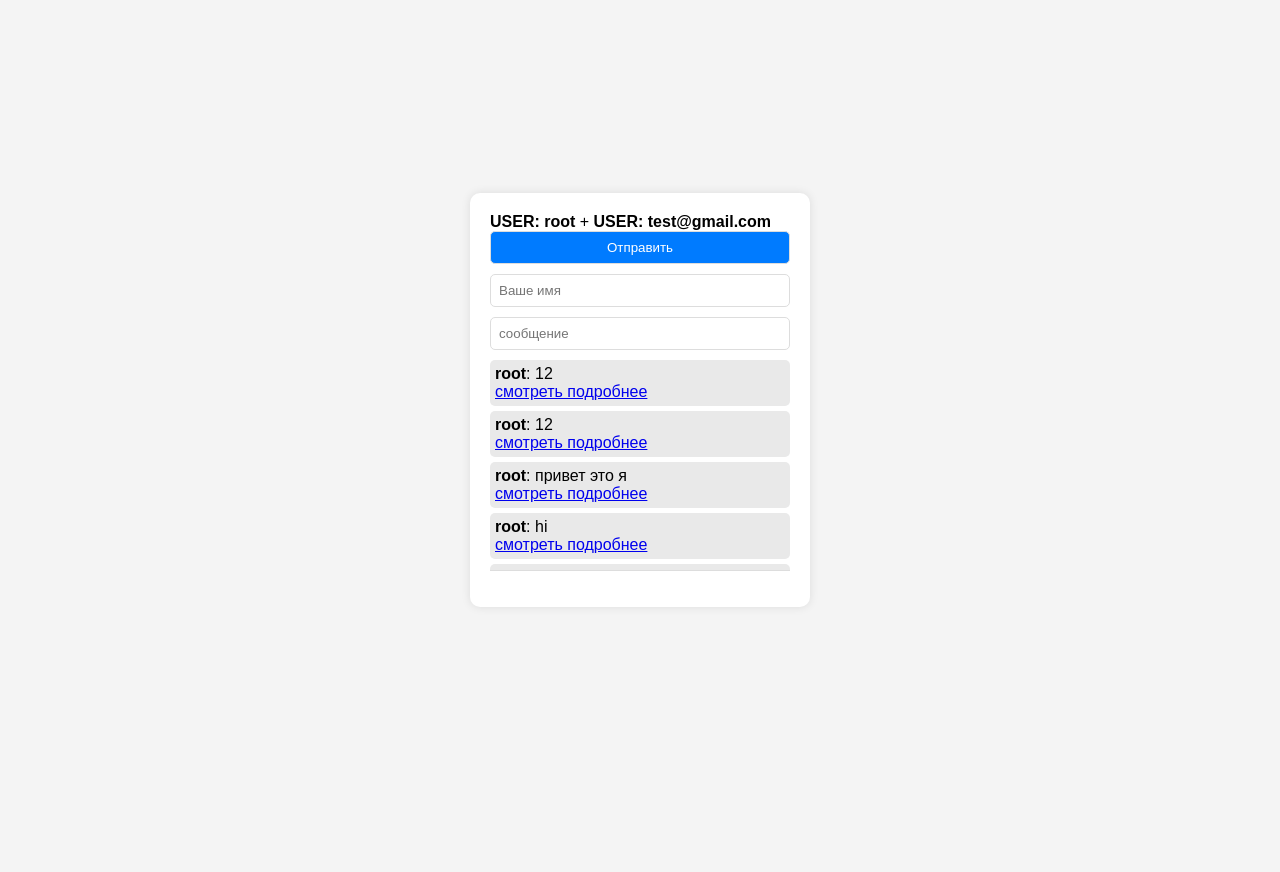
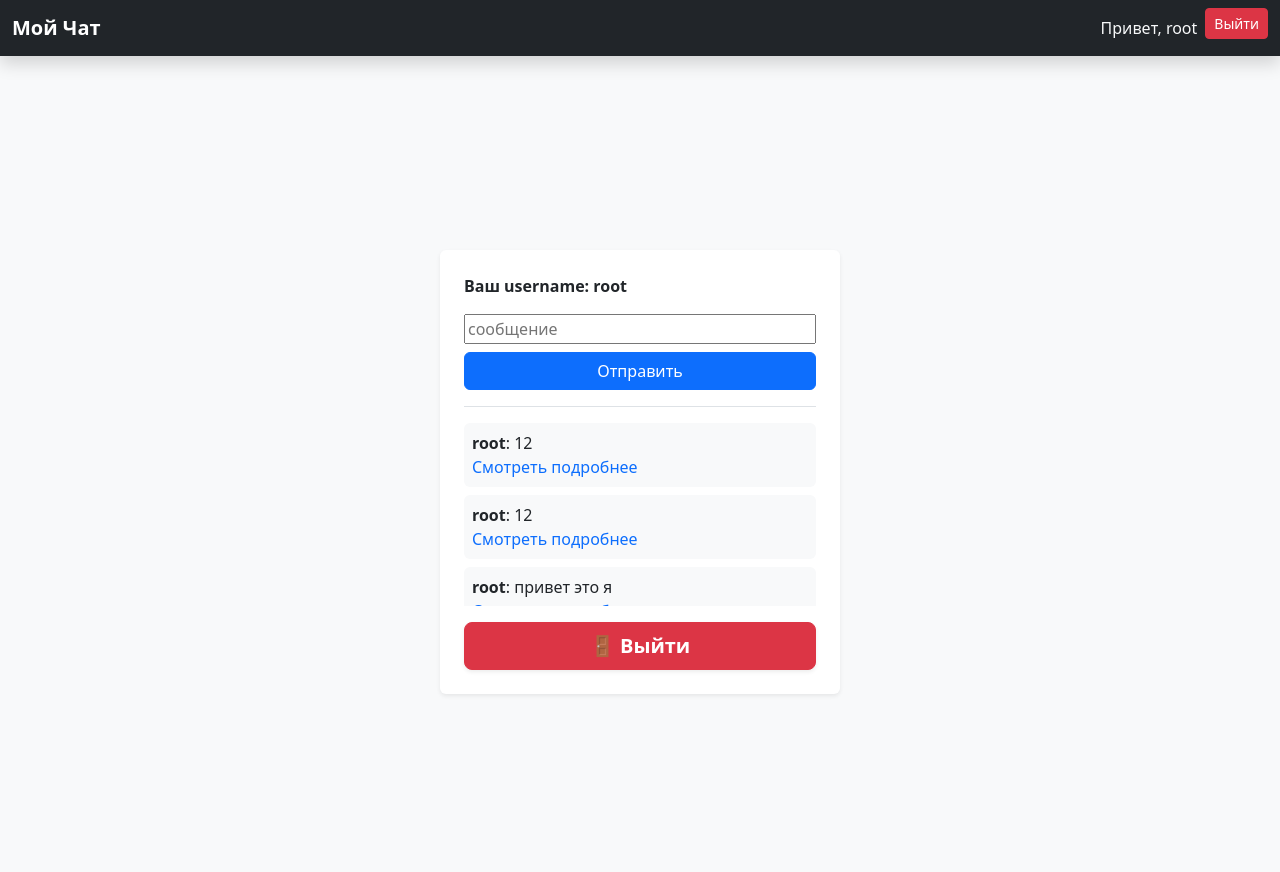
Before and after one commit to hurtki/rhytmic.world, a Django app: page / in a window 1280 px wide. Before the commit the page ends 571 px from the top, so only its background shows below. Run offline with Django 5.2, Linux system fonts and the light colour scheme; a user stored in the database is signed in; data comes from the database, SQL or seed files in the repository; both versions use the stored data as it was after the commit.

Commit message:
Добавил бутстрап, все поменял

```diff
--- a/accounts/urls.py
+++ b/accounts/urls.py
@@ -1,7 +1,10 @@
 from django.urls import path
 from .views import CustomLoginView, register
+from django.contrib.auth import views as auth_views
+
 
 urlpatterns = [
     path('login/', CustomLoginView.as_view(), name='login'),
     path('reg/', register, name='reg'),
+    path('logout/', auth_views.LogoutView.as_view(), name='logout')
 ]
--- a/chat/settings.py
+++ b/chat/settings.py
@@ -97,6 +97,9 @@ AUTH_PASSWORD_VALIDATORS = [
     },
 ]
 
+MESSAGE_SEND_COOLDOWN = int(os.getenv("MESSAGE_SEND_COOLDOWN", 15))
+
+
 
 # Internationalization
 # https://docs.djangoproject.com/en/5.1/topics/i18n/
--- a/main/forms.py
+++ b/main/forms.py
@@ -1,5 +1,6 @@
 from .models import Messages
-from django.forms import ModelForm, TextInput
+from django.forms import ModelForm, TextInput, HiddenInput
+
 
 class MessagesForm(ModelForm):
     class Meta:
@@ -7,10 +8,13 @@ class MessagesForm(ModelForm):
         fields = ['name', 'message']
 
         widgets = {
-            'name': TextInput(attrs={
-                'placeholder':"Ваше имя"
-            }),
+            'name': HiddenInput(),
             'message': TextInput(attrs={
                 'placeholder':"сообщение"
             })
         }
+    def __init__(self, *args, **kwargs):
+        user = kwargs.pop('user', None)  # Получаем пользователя, если передан
+        super().__init__(*args, **kwargs)
+        if user:
+            self.fields['name'].initial = user.username
--- a/main/static/main/chat.css
+++ /dev/null
@@ -1,96 +0,0 @@
-body {
-    font-family: Arial, sans-serif;
-    background-color: #f4f4f4;
-    display: flex;
-    justify-content: center;
-    align-items: center;
-    height: 100vh;
-    margin: 0;
-}
-
-.chat-container {
-    background: white;
-    padding: 20px;
-    border-radius: 10px;
-    box-shadow: 0 0 10px rgba(0, 0, 0, 0.1);
-    width: 300px;
-}
-
-.messages {
-    max-height: 200px;
-    overflow-y: auto;
-    margin-bottom: 10px;
-    border-bottom: 1px solid #ddd;
-    padding-bottom: 10px;
-}
-
-.message {
-    margin-bottom: 5px;
-    padding: 5px;
-    background: #e9e9e9;
-    border-radius: 5px;
-}
-
-form {
-    display: flex;
-    flex-direction: column;
-}
-
-input, button {
-    margin-bottom: 10px;
-    padding: 8px;
-    border: 1px solid #ddd;
-    border-radius: 5px;
-}
-
-button {
-    background: #007bff;
-    color: white;
-    cursor: pointer;
-}
-
-button:hover {
-    background: #0056b3;
-}
-
-/* Специфичные стили для detail_view_div */
-.detail_view_div {
-    width: 300px;
-    background: white;
-    padding: 20px;
-    border-radius: 10px;
-    box-shadow: 0 0 10px rgba(0, 0, 0, 0.1);
-    text-align: center;
-    border: black solid 2px;
-    margin: 10px;
-}
-
-.detail_view_div h1 {
-    font-size: 24px;
-    margin-bottom: 10px;
-}
-
-.detail_view_div h4 {
-    font-size: 18px;
-    color: #555;
-    margin-bottom: 10px;
-}
-
-.detail_view_div p {
-    font-size: 14px;
-    color: #777;
-    margin-bottom: 10px;
-}
-
-.detail_view_div a {
-    display: inline-block;
-    text-decoration: none;
-    font-weight: bold;
-    color: #007bff;
-    margin-top: 10px;
-}
-
-.detail_view_div a:hover {
-    color: #0056b3;
-    text-decoration: underline;
-}
--- a/main/templates/main/chat_page.html
+++ b/main/templates/main/chat_page.html
@@ -1,28 +1,34 @@
 {% extends "main/layout.html" %}
 {% load static %}
-{% block title %}chat{% endblock title %}
+{% block title %}Chat{% endblock title %}
 
 {% block body %}
-    <div class="chat-container">
-        <strong>USER: {{ user.username }}</strong> +
-        <strong>USER: {{ user.email }}</strong>
+<div class="container d-flex justify-content-center align-items-center vh-100">
+    <div class="chat-container bg-white p-4 rounded shadow-sm w-100" style="max-width: 400px;">
+        <strong class="d-block mb-3">Ваш username: {{ user.username }}</strong>
 
-        <form method="POST">
+        <form method="POST" action="" class="d-flex flex-column">
             {% csrf_token %}
-            <button type="submit">Отправить</button>
             {{ form.name }}
             {{ form.message }}
+            <button type="submit" class="btn btn-primary w-100 mt-2">Отправить</button>
+        </form>
 
-
-        </form>
-        <div class="messages">
+        <div class="messages border-top pt-3 mt-3 overflow-auto" style="max-height: 200px;">
             {% for message in messages %}
-                <div class="message">
+                <div class="message p-2 bg-light rounded mb-2">
                     <strong>{{ message.name }}</strong>: {{ message.message }} <br>
-                    <a href="{% url "message_detail" pk=message.id %}">смотреть подробнее</a>
+                    <a href="{% url "message_detail" pk=message.id %}" class="text-decoration-none text-primary">Смотреть подробнее</a>
                 </div>
             {% endfor %}
         </div>
-        <p>{{ error }}</p>
+
+        <p class="text-danger mt-2">{{ error }}</p>
+
+        <form method="POST" action="{% url 'logout' %}" class="mt-3">
+            {% csrf_token %}
+            <button type="submit" class="btn btn-danger btn-lg w-100 fw-bold shadow-sm">🚪 Выйти</button>
+        </form>
     </div>
+</div>
 {% endblock body %}
--- a/main/templates/main/layout.html
+++ b/main/templates/main/layout.html
@@ -1,13 +1,58 @@
 {% load static %}
 <!DOCTYPE html>
-<html lang="en">
+<html lang="ru">
 <head>
     <meta charset="UTF-8">
     <meta name="viewport" content="width=device-width, initial-scale=1.0">
     <title>{% block title %}{% endblock title %}</title>
-    <link rel="stylesheet" href="{% static "main/chat.css" %}">
+
+    <!-- Bootstrap -->
+    <link href="https://cdn.jsdelivr.net/npm/bootstrap@5.3.0/dist/css/bootstrap.min.css" rel="stylesheet">
+    <script src="https://cdn.jsdelivr.net/npm/bootstrap@5.3.0/dist/js/bootstrap.bundle.min.js"></script>
+
+    <!-- Подключение статики -->
+    <link rel="stylesheet" href="{% static 'main/chat.css' %}">
 </head>
-<body>
-    {% block body %}{% endblock body %}
+<body class="bg-light">
+
+    <!-- Навигационная панель на всю ширину -->
+    <nav class="navbar navbar-expand-lg navbar-dark bg-dark fixed-top shadow">
+        <div class="container-fluid">
+            <a class="navbar-brand fw-bold" href="{% url 'main_chat' %}">Мой Чат</a>
+
+            <button class="navbar-toggler" type="button" data-bs-toggle="collapse" data-bs-target="#navbarNav">
+                <span class="navbar-toggler-icon"></span>
+            </button>
+
+            <div class="collapse navbar-collapse justify-content-end" id="navbarNav">
+                <ul class="navbar-nav">
+                    {% if user.is_authenticated %}
+                        <li class="nav-item">
+                            <span class="nav-link text-light">Привет, {{ user.username }}</span>
+                        </li>
+                        <li class="nav-item">
+                            <form method="post" action="{% url 'logout' %}" class="d-inline">
+                                {% csrf_token %}
+                                <button type="submit" class="btn btn-danger btn-sm">Выйти</button>
+                            </form>
+                        </li>
+                    {% else %}
+                        <li class="nav-item">
+                            <a class="nav-link" href="{% url 'login' %}">Войти</a>
+                        </li>
+                        <li class="nav-item">
+                            <a class="nav-link" href="{% url 'reg' %}">Регистрация</a>
+                        </li>
+                    {% endif %}
+                </ul>
+            </div>
+        </div>
+    </nav>
+
+    <!-- Отступ сверху, чтобы контент не залезал под фиксированный navbar -->
+    <div class="container mt-5 pt-4">
+        {% block body %}{% endblock body %}
+    </div>
+
 </body>
 </html>
--- a/main/urls.py
+++ b/main/urls.py
@@ -7,5 +7,4 @@ from django.conf.urls.static import static
 urlpatterns = [
     path('', views.chat_page, name="main_chat"),
     path('<int:pk>', views.MessageDetailView.as_view(), name="message_detail"),
-    path('<int:pk>/update', views.MessageUpdateView.as_view(), name="message_update")
 ]+static(settings.STATIC_URL, document_root=settings.STATIC_ROOT)
--- a/main/views.py
+++ b/main/views.py
@@ -1,28 +1,45 @@
-from django.shortcuts import render
+from django.shortcuts import redirect, render
 from .models import Messages
 from .forms import MessagesForm
+#from accounts.models import Main_user
 from django.views.generic import DetailView, UpdateView
-
-def chat_page(request):
-    form = MessagesForm()
-    error = ''
-    if request.method == "POST":
-        form = MessagesForm(request.POST)
-        if form.is_valid():
-            form.save()
-        else:
-            error = 'форма неверна'
+from django.contrib.auth.decorators import login_required
+from django.utils import timezone
+from django.conf import settings
 
 
 
+@login_required
+def chat_page(request):
+
+    error = ''
+    if request.method == "POST":
+        if request.user.is_authenticated:
+
+            #получаем список последних сообщений пользователя и сейчашнее время
+            current_user_messages = Messages.objects.filter(name=request.user.username).order_by('-created_at')
+            now = timezone.now()
+
+            #проверяем, что либо у пользователя не было сообщнений либо его ппоследнее сообщение было отправленно досточно поздно
+            if not current_user_messages or (now - current_user_messages[0].created_at).total_seconds() > settings.MESSAGE_SEND_COOLDOWN:
+                form = MessagesForm(request.POST, user=request.user)
+                if form.is_valid():
+                    form.save()
+                else:
+                    error = 'форма неверна'
+            else:
+                error = f'Вы можете отправить сообщение через {settings.MESSAGE_SEND_COOLDOWN - (now - current_user_messages[0].created_at).total_seconds()} секунд'
+
+        else:
+            return redirect('login')
+
+    form = MessagesForm(user=request.user)
 
     messages = Messages.objects.order_by('-created_at')
     data = {
         'messages':messages,
-        'form':form,
-        'error': error,
-
-
+        'form': form,
+        'error': error
     }
 
 
```
Also changed, not shown: main/templates/main/details_view.html (+10 -8 lines), main/templates/main/update_view.html (deleted, +0 -15 lines), templates/accounts/login.html (+26 -9 lines), templates/accounts/registration.html (+21 -8 lines), db.sqlite3.
